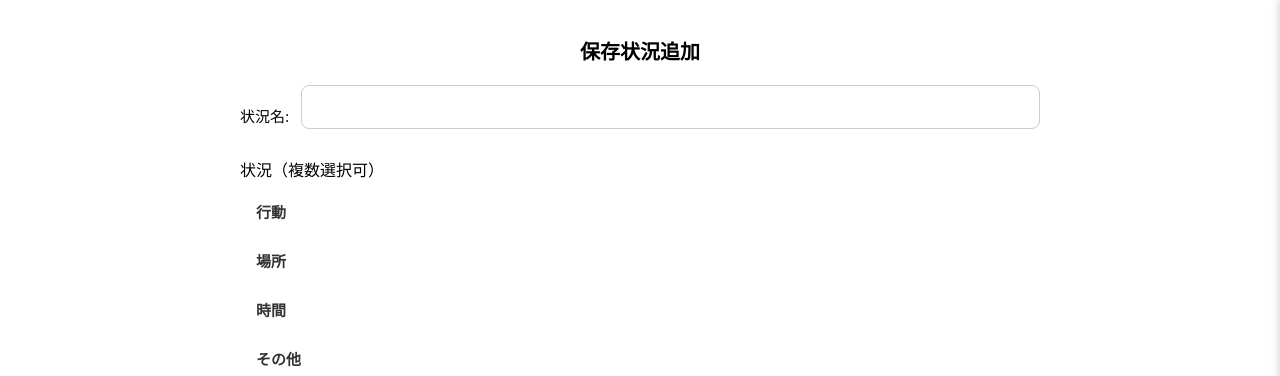
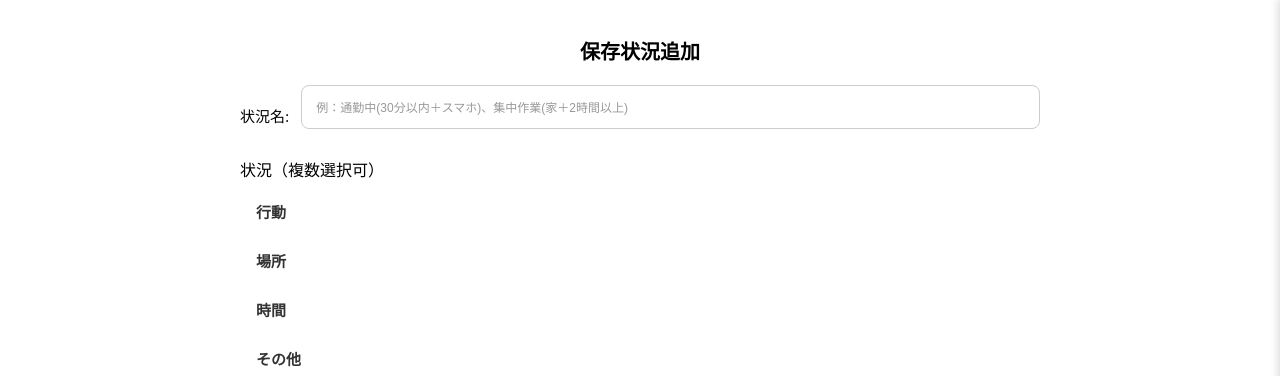
Before and after one commit to komina-bz/IMATAS_git, a Django app: template templates/accounts/add-edit_condition_set.html in a window 1280 px wide. Shown: the part 61-437 px from the top of the page. Run offline with Django 5.2, Linux system fonts and the light colour scheme; the template is opened without the code that fills it: values that come from a table or form of the project are taken from there, others are empty; data comes from the database, SQL or seed files in the repository; tables that the repository leaves empty hold one stand-in row (values such as "Sample post").

Commit message:
プレースホルダを保存状況管理画面→保存状況追加画面の保存名へ変更

```diff
--- a/static/accounts/accounts.css
+++ b/static/accounts/accounts.css
@@ -752,6 +752,12 @@
     margin: 0 0 12px 0;
 }
 
+/* プレースホルダ */
+#id_name::placeholder {
+    font-size: 12px;      /* ← 好きなサイズに変更できる */
+    color: #999;          /* ← 薄めの色にしたい場合（任意） */
+}
+
 /* カテゴリ名（行動／場所） */
 .category-name {
     font-size: 15px;
--- a/tasks/forms.py
+++ b/tasks/forms.py
@@ -93,3 +93,9 @@
         labels = {
             'name': '状況名',
         }
+
+        widgets = {
+            'name': forms.TextInput(attrs={
+                'placeholder': '例：通勤中(30分以内＋スマホ)、集中作業(家＋2時間以上)'
+            })
+        }
--- a/templates/accounts/my_condition_sets.html
+++ b/templates/accounts/my_condition_sets.html
@@ -26,9 +26,6 @@
     {% endif %}
 
     <div class="line"></div>
-
-    <input class="condition-input" type="text" name="name" id="id_name" autocomplete="off"
-        placeholder="例：通勤中(30分以内＋スマホ)、集中作業(家＋2時間以上)">
 
     <ul class="condition-set-list">
         {% for set in condition_set_list %}
```
